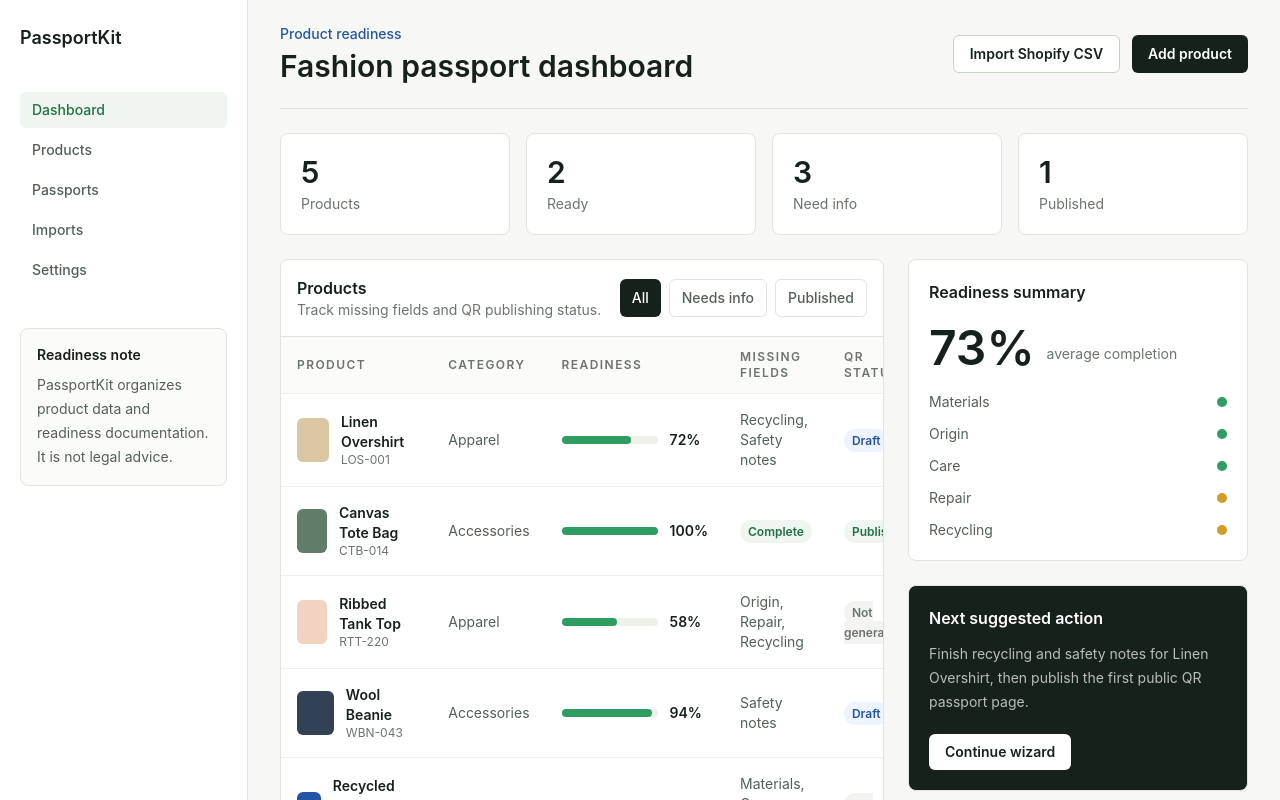
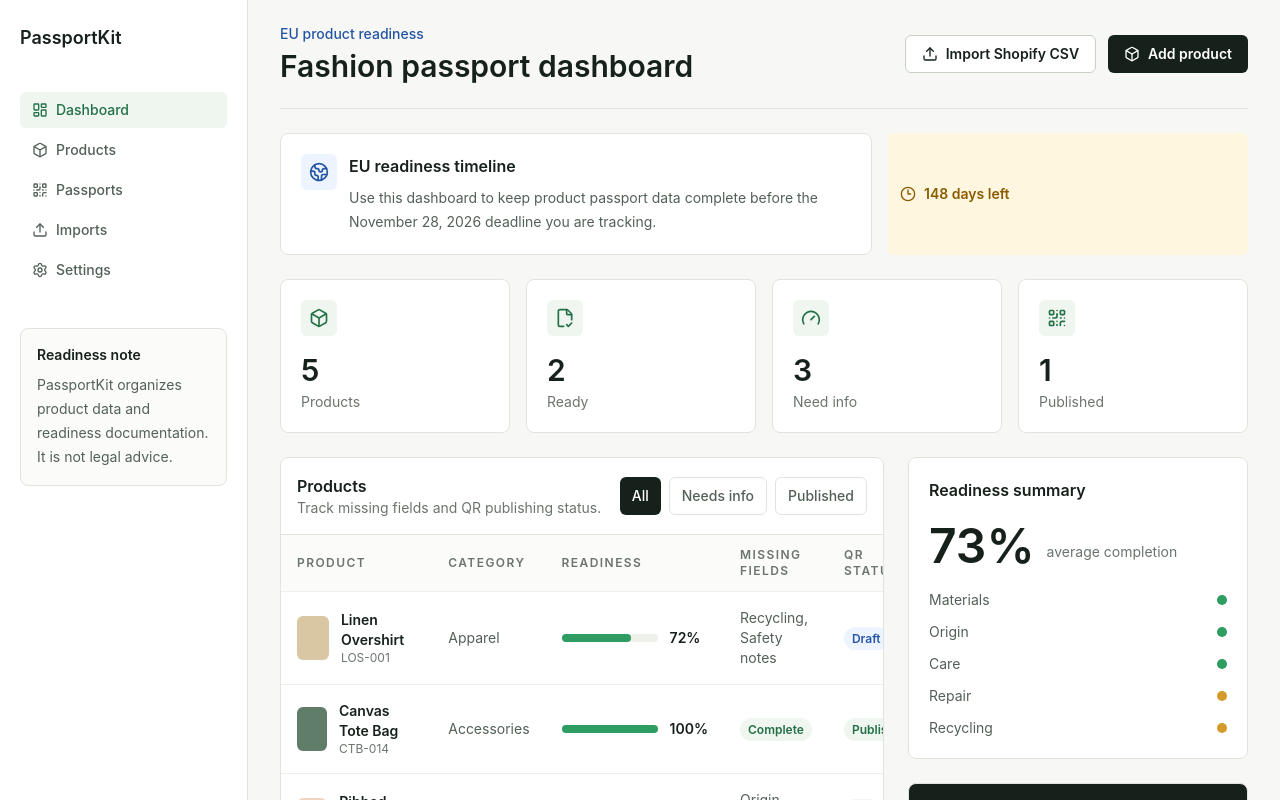
Before and after one commit to nedhaf/passportkit, a Next.js app: page /dashboard in a window 1280 px wide. Shown: the top 800 px of the page. Built offline with nearby package versions, Linux system fonts and the light colour scheme.

Commit message:
Add EU deadline countdown and icons

```diff
--- a/package.json
+++ b/package.json
@@ -12,6 +12,7 @@
     "lint": "eslint"
   },
   "dependencies": {
+    "lucide-react": "^1.23.0",
     "next": "16.2.10",
     "react": "19.2.4",
     "react-dom": "19.2.4"
--- a/src/app/dashboard/page.tsx
+++ b/src/app/dashboard/page.tsx
@@ -1,7 +1,24 @@
 import Link from "next/link";
+import {
+  Box,
+  FileCheck2,
+  Gauge,
+  Globe2,
+  LayoutDashboard,
+  QrCode,
+  Settings,
+  Upload,
+} from "lucide-react";
+import { DeadlineTimer } from "@/components/deadline-timer";
 import { productStats, products, type Product } from "@/lib/products";
 
-const navItems = ["Dashboard", "Products", "Passports", "Imports", "Settings"];
+const navItems = [
+  { label: "Dashboard", icon: LayoutDashboard },
+  { label: "Products", icon: Box },
+  { label: "Passports", icon: QrCode },
+  { label: "Imports", icon: Upload },
+  { label: "Settings", icon: Settings },
+];
 
 function qrClass(status: Product["qrStatus"]) {
   if (status === "Published") {
@@ -24,17 +41,20 @@ export default function DashboardPage() {
             PassportKit
           </Link>
           <nav className="mt-10 space-y-1">
-            {navItems.map((item) => (
+            {navItems.map(({ label, icon: Icon }) => (
               <a
                 className={`block rounded-md px-3 py-2 text-sm font-medium ${
-                  item === "Dashboard"
+                  label === "Dashboard"
                     ? "bg-[#eef6ef] text-[#237047]"
                     : "text-[#526057] hover:bg-[#f7f8f5]"
                 }`}
                 href="#"
-                key={item}
+                key={label}
               >
-                {item}
+                <span className="flex items-center gap-2">
+                  <Icon className="h-4 w-4" aria-hidden="true" />
+                  {label}
+                </span>
               </a>
             ))}
           </nav>
@@ -51,7 +71,7 @@ export default function DashboardPage() {
           <header className="flex flex-col gap-4 border-b border-[#dfe5dc] pb-6 md:flex-row md:items-center md:justify-between">
             <div>
               <p className="text-sm font-medium text-[#2455a4]">
-                Product readiness
+                EU product readiness
               </p>
               <h1 className="mt-1 text-3xl font-semibold">
                 Fashion passport dashboard
@@ -59,13 +79,37 @@ export default function DashboardPage() {
             </div>
             <div className="flex flex-wrap gap-3">
               <button className="rounded-md border border-[#c7d2c4] bg-white px-4 py-2 text-sm font-semibold">
-                Import Shopify CSV
+                <span className="flex items-center gap-2">
+                  <Upload className="h-4 w-4" aria-hidden="true" />
+                  Import Shopify CSV
+                </span>
               </button>
               <button className="rounded-md bg-[#17211b] px-4 py-2 text-sm font-semibold text-white">
-                Add product
+                <span className="flex items-center gap-2">
+                  <Box className="h-4 w-4" aria-hidden="true" />
+                  Add product
+                </span>
               </button>
             </div>
           </header>
+
+          <div className="grid gap-4 pt-6 lg:grid-cols-[1fr_360px]">
+            <div className="rounded-lg border border-[#dfe5dc] bg-white p-5">
+              <div className="flex items-start gap-3">
+                <div className="rounded-md bg-[#edf3ff] p-2 text-[#2455a4]">
+                  <Globe2 className="h-5 w-5" aria-hidden="true" />
+                </div>
+                <div>
+                  <h2 className="font-semibold">EU readiness timeline</h2>
+                  <p className="mt-2 max-w-2xl text-sm leading-6 text-[#526057]">
+                    Use this dashboard to keep product passport data complete
+                    before the November 28, 2026 deadline you are tracking.
+                  </p>
+                </div>
+              </div>
+            </div>
+            <DeadlineTimer compact />
+          </div>
 
           <div className="grid gap-4 py-6 md:grid-cols-4">
             {[
@@ -78,6 +122,17 @@ export default function DashboardPage() {
                 className="rounded-lg border border-[#dfe5dc] bg-white p-5"
                 key={label}
               >
+                <div className="mb-4 flex h-9 w-9 items-center justify-center rounded-md bg-[#eef6ef] text-[#237047]">
+                  {label === "Products" ? (
+                    <Box className="h-5 w-5" aria-hidden="true" />
+                  ) : label === "Ready" ? (
+                    <FileCheck2 className="h-5 w-5" aria-hidden="true" />
+                  ) : label === "Need info" ? (
+                    <Gauge className="h-5 w-5" aria-hidden="true" />
+                  ) : (
+                    <QrCode className="h-5 w-5" aria-hidden="true" />
+                  )}
+                </div>
                 <p className="text-3xl font-semibold">{value}</p>
                 <p className="mt-1 text-sm text-[#6b746d]">{label}</p>
               </div>
--- a/src/app/page.tsx
+++ b/src/app/page.tsx
@@ -1,13 +1,44 @@
 import Link from "next/link";
+import {
+  BadgeCheck,
+  FileCheck2,
+  Globe2,
+  MapPin,
+  QrCode,
+  Recycle,
+  ShieldCheck,
+  Shirt,
+  Upload,
+  Wrench,
+} from "lucide-react";
+import { DeadlineTimer } from "@/components/deadline-timer";
 import { productStats, products } from "@/lib/products";
 
 const passportSections = [
-  "Materials",
-  "Care instructions",
-  "Origin",
-  "Repair notes",
-  "Recycling",
-  "Safety notes",
+  { label: "Materials", icon: Shirt },
+  { label: "Care instructions", icon: FileCheck2 },
+  { label: "Origin", icon: MapPin },
+  { label: "Repair notes", icon: Wrench },
+  { label: "Recycling", icon: Recycle },
+  { label: "Safety notes", icon: ShieldCheck },
+];
+
+const workflowSteps = [
+  {
+    title: "Import",
+    icon: Upload,
+    copy: "Start with Shopify CSV data: products, SKUs, descriptions, images and variants.",
+  },
+  {
+    title: "Complete",
+    icon: FileCheck2,
+    copy: "Use guided fields for materials, origin, care, repair, recycling and safety notes.",
+  },
+  {
+    title: "Publish",
+    icon: QrCode,
+    copy: "Generate a mobile passport page, QR label, and downloadable product record.",
+  },
 ];
 
 export default function Home() {
@@ -39,13 +70,17 @@ export default function Home() {
               Built for Shopify fashion and accessory brands
             </div>
             <h1 className="text-5xl font-semibold leading-[1.05] tracking-[-0.02em] text-[#111814] md:text-7xl">
-              QR product passports for small fashion brands.
+              EU-ready QR product passports for small fashion brands.
             </h1>
             <p className="mt-6 max-w-2xl text-lg leading-8 text-[#526057] md:text-xl">
               Import products, complete missing details, and publish
               mobile-friendly passport pages for materials, care, origin,
-              repair, and recycling information.
+              repair, and recycling information before your EU readiness
+              deadline.
             </p>
+            <div className="mt-6 max-w-xl">
+              <DeadlineTimer />
+            </div>
             <div className="mt-9 flex flex-wrap gap-3">
               <Link
                 className="rounded-md bg-[#17211b] px-5 py-3 text-sm font-semibold text-white shadow-sm"
@@ -69,7 +104,10 @@ export default function Home() {
             <div className="rounded-lg border border-[#dfe5dc] bg-white p-4 shadow-xl shadow-[#23432f]/10">
               <div className="mb-4 flex items-center justify-between">
                 <div>
-                  <p className="text-sm font-semibold">Product readiness</p>
+                  <p className="flex items-center gap-2 text-sm font-semibold">
+                    <Globe2 className="h-4 w-4 text-[#2455a4]" />
+                    EU product readiness
+                  </p>
                   <p className="text-xs text-[#6b746d]">
                     Imported from Shopify CSV
                   </p>
@@ -123,7 +161,10 @@ export default function Home() {
             </div>
             <div className="absolute -bottom-8 right-6 hidden w-64 rounded-lg border border-[#dfe5dc] bg-[#17211b] p-4 text-white shadow-xl md:block">
               <div className="mb-3 flex items-center justify-between">
-                <span className="text-sm font-semibold">QR passport</span>
+                <span className="flex items-center gap-2 text-sm font-semibold">
+                  <QrCode className="h-4 w-4" />
+                  QR passport
+                </span>
                 <span className="rounded-full bg-[#2f9d62] px-2 py-1 text-xs">
                   Live
                 </span>
@@ -165,26 +206,13 @@ export default function Home() {
             </h2>
           </div>
           <div className="grid gap-4 md:grid-cols-3">
-            {[
-              [
-                "Import",
-                "Start with Shopify CSV data: products, SKUs, descriptions, images and variants.",
-              ],
-              [
-                "Complete",
-                "Use guided fields for materials, origin, care, repair, recycling and safety notes.",
-              ],
-              [
-                "Publish",
-                "Generate a mobile passport page, QR label, and downloadable product record.",
-              ],
-            ].map(([title, copy], index) => (
+            {workflowSteps.map(({ title, icon: Icon, copy }) => (
               <div
                 className="rounded-lg border border-[#dfe5dc] bg-[#fbfcfa] p-6"
                 key={title}
               >
                 <div className="mb-8 flex h-9 w-9 items-center justify-center rounded-md bg-[#eef6ef] text-sm font-semibold text-[#237047]">
-                  {index + 1}
+                  <Icon className="h-5 w-5" aria-hidden="true" />
                 </div>
                 <h3 className="text-xl font-semibold">{title}</h3>
                 <p className="mt-3 leading-7 text-[#526057]">{copy}</p>
@@ -210,13 +238,13 @@ export default function Home() {
             </p>
           </div>
           <div className="grid gap-3 sm:grid-cols-2">
-            {passportSections.map((section) => (
+            {passportSections.map(({ label, icon: Icon }) => (
               <div
-                className="rounded-md border border-[#dfe5dc] bg-white p-4 text-sm font-semibold"
-                key={section}
+                className="flex items-center gap-3 rounded-md border border-[#dfe5dc] bg-white p-4 text-sm font-semibold"
+                key={label}
               >
-                <span className="mr-3 inline-block h-2.5 w-2.5 rounded-full bg-[#2f9d62]" />
-                {section}
+                <Icon className="h-4 w-4 text-[#237047]" aria-hidden="true" />
+                {label}
               </div>
             ))}
           </div>
@@ -226,6 +254,10 @@ export default function Home() {
       <section className="bg-[#17211b] px-6 py-16 text-white" id="readiness">
         <div className="mx-auto flex max-w-7xl flex-col gap-8 md:flex-row md:items-center md:justify-between">
           <div className="max-w-2xl">
+            <div className="mb-4 inline-flex items-center gap-2 rounded-full bg-white/10 px-3 py-1 text-sm font-semibold text-white">
+              <BadgeCheck className="h-4 w-4" aria-hidden="true" />
+              EU readiness target: November 28, 2026
+            </div>
             <h2 className="text-3xl font-semibold">
               Start with a readiness prototype, then validate with real brands.
             </h2>
--- /dev/null
+++ b/src/components/deadline-timer.tsx
@@ -0,0 +1,70 @@
+"use client";
+
+import { Clock3 } from "lucide-react";
+import { useEffect, useState } from "react";
+
+const deadline = new Date("2026-11-28T00:00:00+01:00").getTime();
+
+type TimeLeft = {
+  days: number;
+  hours: number;
+  minutes: number;
+};
+
+function getTimeLeft(): TimeLeft {
+  const diff = Math.max(deadline - Date.now(), 0);
+  const days = Math.floor(diff / (1000 * 60 * 60 * 24));
+  const hours = Math.floor((diff / (1000 * 60 * 60)) % 24);
+  const minutes = Math.floor((diff / (1000 * 60)) % 60);
+
+  return { days, hours, minutes };
+}
+
+export function DeadlineTimer({ compact = false }: { compact?: boolean }) {
+  const [timeLeft, setTimeLeft] = useState<TimeLeft>(() => getTimeLeft());
+
+  useEffect(() => {
+    const interval = window.setInterval(() => {
+      setTimeLeft(getTimeLeft());
+    }, 60_000);
+
+    return () => window.clearInterval(interval);
+  }, []);
+
+  const values = timeLeft ?? { days: 0, hours: 0, minutes: 0 };
+
+  if (compact) {
+    return (
+      <div className="flex items-center gap-2 rounded-md bg-[#fff6df] px-3 py-2 text-sm font-semibold text-[#8a5b00]">
+        <Clock3 className="h-4 w-4" aria-hidden="true" />
+        <span>{values.days} days left</span>
+      </div>
+    );
+  }
+
+  return (
+    <div className="rounded-lg border border-[#ead7a2] bg-[#fff8e8] p-4">
+      <div className="flex items-center gap-2 text-sm font-semibold text-[#8a5b00]">
+        <Clock3 className="h-4 w-4" aria-hidden="true" />
+        EU readiness deadline
+      </div>
+      <div className="mt-3 grid grid-cols-3 gap-2">
+        {[
+          ["Days", values.days],
+          ["Hours", values.hours],
+          ["Minutes", values.minutes],
+        ].map(([label, value]) => (
+          <div className="rounded-md bg-white px-3 py-2" key={label}>
+            <p className="text-2xl font-semibold text-[#17211b]">
+              {value}
+            </p>
+            <p className="text-xs text-[#6b746d]">{label}</p>
+          </div>
+        ))}
+      </div>
+      <p className="mt-3 text-xs leading-5 text-[#6b746d]">
+        Target date: November 28, 2026.
+      </p>
+    </div>
+  );
+}
```
Also changed, not shown: src/app/p/linen-overshirt/page.tsx (+55 -15 lines), src/app/products/linen-overshirt/page.tsx (+68 -11 lines), 1 other file (tests, documents, lock files or other folders).
